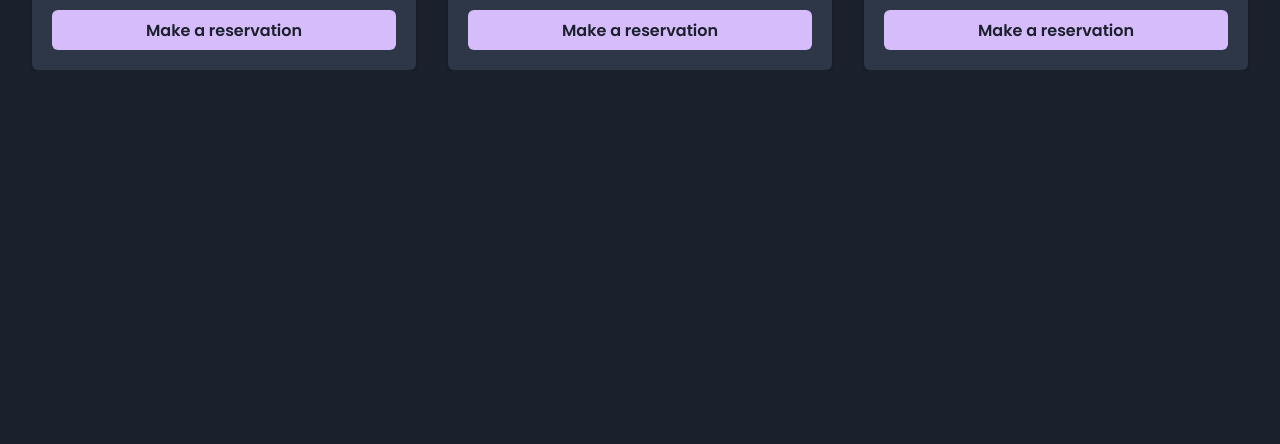
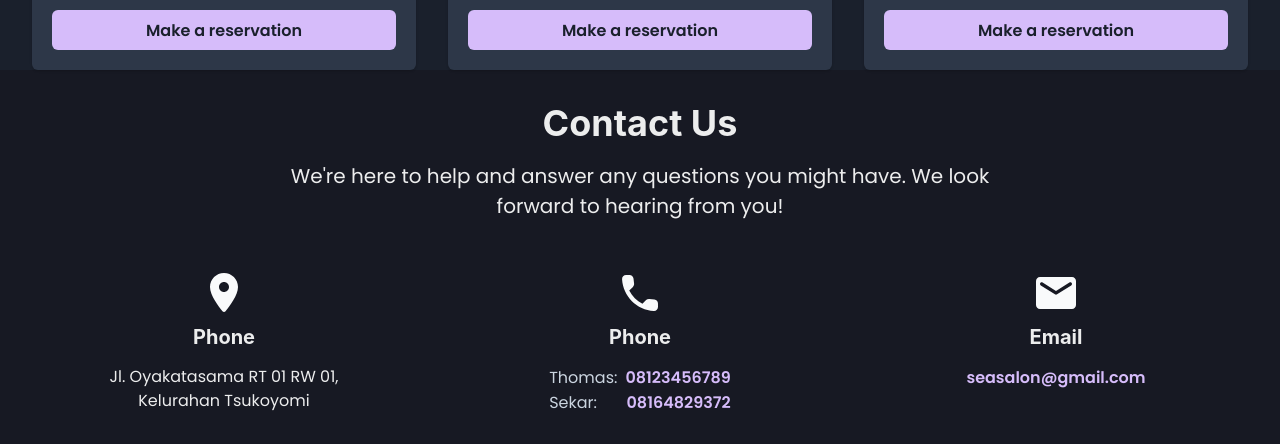
Before and after one commit to mdayat/sea-salon, a Next.js app: page / in a window 1280 px wide. Shown: the part 777-1221 px from the top of the page. Before the commit the page ends 847 px from the top, so only its background shows below. Built offline with nearby package versions, Linux system fonts and the light colour scheme.

Commit message:
feat: create ContactUs section

```diff
--- /dev/null
+++ b/src/components/ContactUs.tsx
@@ -0,0 +1,101 @@
+import Link from "next/link";
+import { Box, Button, Heading, SimpleGrid, Text } from "@chakra-ui/react";
+
+import { LocationIcon } from "../components/icons/Location";
+import { PhoneIcon } from "../components/icons/Phone";
+import { EmailIcon } from "../components/icons/Email";
+
+export function ContactUs() {
+  return (
+    <Box backgroundColor="gray.900" className="px-8">
+      <section id="contact-us" className="max-w-screen-xl mx-auto py-8">
+        <Heading as="h2" size="xl" className="text-center mb-4">
+          Contact Us
+        </Heading>
+
+        <Text
+          fontSize="xl"
+          className="max-w-screen-md text-center mx-auto mb-12"
+        >
+          We&apos;re here to help and answer any questions you might have. We
+          look forward to hearing from you!
+        </Text>
+
+        <SimpleGrid
+          templateColumns="repeat(auto-fill, minmax(300px, 1fr))"
+          spacing="8"
+        >
+          <div className="flex flex-col items-center">
+            <LocationIcon className="fill-gray-50 w-12 h-12" />
+            <Heading as="h3" size="md" className="mt-2 mb-4">
+              Phone
+            </Heading>
+
+            <Text className="max-w-[256px] text-center">
+              Jl. Oyakatasama RT 01 RW 01, Kelurahan Tsukoyomi
+            </Text>
+          </div>
+
+          <div className="flex flex-col items-center">
+            <PhoneIcon className="fill-gray-50 w-12 h-12" />
+            <Heading as="h3" size="md" className="mt-2 mb-4">
+              Phone
+            </Heading>
+
+            <div className="flex flex-col">
+              <Text
+                color="gray.300"
+                className="flex justify-between items-center gap-x-2"
+              >
+                Thomas:
+                <Button
+                  as={Link}
+                  href="https://wa.me/08123456789"
+                  colorScheme="purple"
+                  variant="link"
+                  rel="noopener"
+                  target="_blank"
+                >
+                  08123456789
+                </Button>
+              </Text>
+
+              <Text
+                color="gray.300"
+                className="flex justify-between items-center gap-x-2"
+              >
+                Sekar:
+                <Button
+                  as={Link}
+                  href="https://wa.me/08164829372"
+                  colorScheme="purple"
+                  variant="link"
+                  rel="noopener"
+                  target="_blank"
+                >
+                  08164829372
+                </Button>
+              </Text>
+            </div>
+          </div>
+
+          <div className="flex flex-col items-center">
+            <EmailIcon className="fill-gray-50 w-12 h-12" />
+            <Heading as="h3" size="md" className="mt-2 mb-4">
+              Email
+            </Heading>
+
+            <Button
+              as={Link}
+              href="mailto:seasalon@gmail.com"
+              colorScheme="purple"
+              variant="link"
+            >
+              seasalon@gmail.com
+            </Button>
+          </div>
+        </SimpleGrid>
+      </section>
+    </Box>
+  );
+}
--- /dev/null
+++ b/src/components/icons/Email.tsx
@@ -0,0 +1,13 @@
+import type { ComponentPropsWithRef } from "react";
+
+export function EmailIcon({ className }: ComponentPropsWithRef<"svg">) {
+  return (
+    <svg
+      className={className}
+      xmlns="http://www.w3.org/2000/svg"
+      viewBox="0 0 24 24"
+    >
+      <path d="M20 4H4C2.9 4 2.01 4.9 2.01 6L2 18C2 19.1 2.9 20 4 20H20C21.1 20 22 19.1 22 18V6C22 4.9 21.1 4 20 4ZM19.6 8.25L12.53 12.67C12.21 12.87 11.79 12.87 11.47 12.67L4.4 8.25C4.15 8.09 4 7.82 4 7.53C4 6.86 4.73 6.46 5.3 6.81L12 11L18.7 6.81C19.27 6.46 20 6.86 20 7.53C20 7.82 19.85 8.09 19.6 8.25Z" />
+    </svg>
+  );
+}
--- /dev/null
+++ b/src/components/icons/Location.tsx
@@ -0,0 +1,13 @@
+import type { ComponentPropsWithRef } from "react";
+
+export function LocationIcon({ className }: ComponentPropsWithRef<"svg">) {
+  return (
+    <svg
+      className={className}
+      xmlns="http://www.w3.org/2000/svg"
+      viewBox="0 0 24 24"
+    >
+      <path d="M12 2C8.13 2 5 5.13 5 9C5 13.17 9.42 18.92 11.24 21.11C11.64 21.59 12.37 21.59 12.77 21.11C14.58 18.92 19 13.17 19 9C19 5.13 15.87 2 12 2ZM12 11.5C10.62 11.5 9.5 10.38 9.5 9C9.5 7.62 10.62 6.5 12 6.5C13.38 6.5 14.5 7.62 14.5 9C14.5 10.38 13.38 11.5 12 11.5Z" />
+    </svg>
+  );
+}
--- /dev/null
+++ b/src/components/icons/Phone.tsx
@@ -0,0 +1,13 @@
+import type { ComponentPropsWithRef } from "react";
+
+export function PhoneIcon({ className }: ComponentPropsWithRef<"svg">) {
+  return (
+    <svg
+      className={className}
+      xmlns="http://www.w3.org/2000/svg"
+      viewBox="0 0 24 24"
+    >
+      <path d="M19.23 15.2598L16.69 14.9698C16.08 14.8998 15.48 15.1098 15.05 15.5398L13.21 17.3798C10.38 15.9398 8.05998 13.6298 6.61998 10.7898L8.46998 8.93976C8.89998 8.50977 9.10998 7.90977 9.03998 7.29977L8.74998 4.77977C8.62998 3.76977 7.77998 3.00977 6.75998 3.00977H5.02998C3.89998 3.00977 2.95998 3.94977 3.02998 5.07977C3.55998 13.6198 10.39 20.4398 18.92 20.9698C20.05 21.0398 20.99 20.0998 20.99 18.9698V17.2398C21 16.2298 20.24 15.3798 19.23 15.2598Z" />
+    </svg>
+  );
+}
--- a/src/pages/index.tsx
+++ b/src/pages/index.tsx
@@ -1,9 +1,11 @@
+import { ContactUs } from "../components/ContactUs";
 import { OurServices } from "../components/OurServices";
 
 export default function Home() {
   return (
     <>
       <OurServices />
+      <ContactUs />
     </>
   );
 }
```
